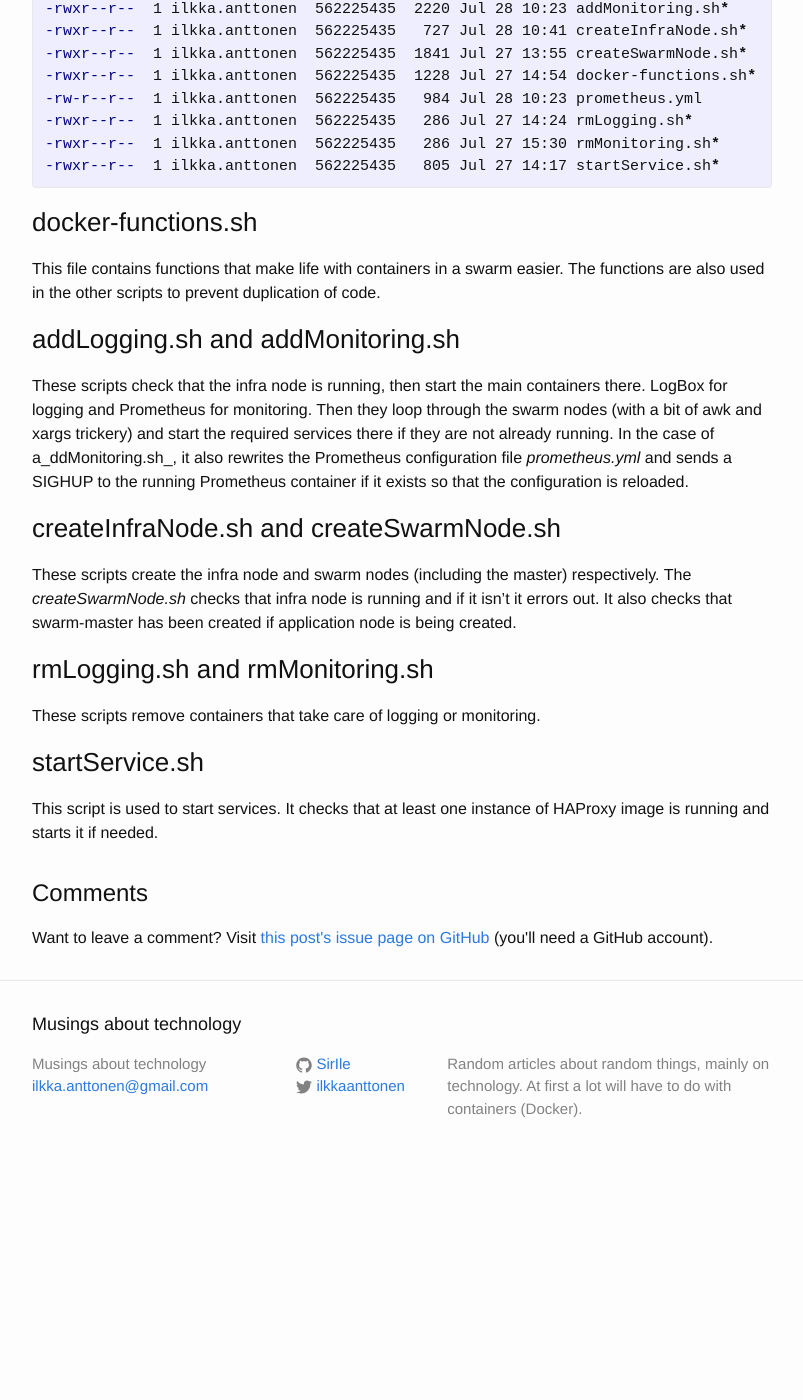
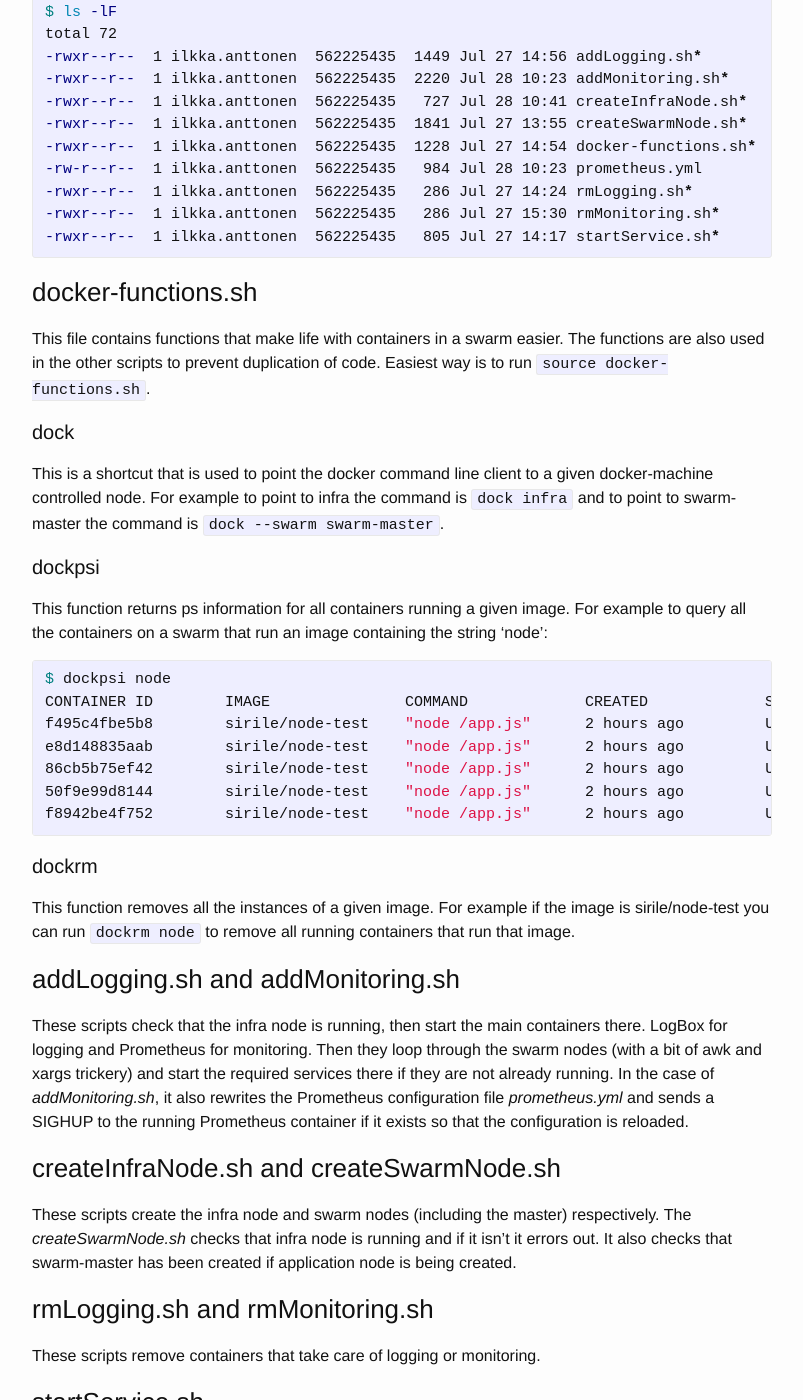
Before and after one commit to SirIle/sirile.github.io, a Jekyll site: the page built from _posts/2015-07-28-scaling-with-discovery-on-docker-swarm-with-consul-registrator-and-haproxy-with-prometheus-monitoring-and-elk-log-aggregation.markdown, in a window 1280 px wide and 1400 px high, scrolled down 6002 px. Shown: the whole window, without its empty margins (238-1041 px from the left). Built offline with Jekyll 4.4.1, drawn with Linux system fonts in a browser that asks for light colours; nearby versions of some CDN libraries; before the commit the page ends 7182 px from its top, so only the background shows below that; some of the changed text lies outside the part shown.

Commit message:
Added information about docker-functions.sh.

```diff
--- a/_posts/2015-07-28-scaling-with-discovery-on-docker-swarm-with-consul-registrator-and-haproxy-with-prometheus-monitoring-and-elk-log-aggregation.markdown
+++ b/_posts/2015-07-28-scaling-with-discovery-on-docker-swarm-with-consul-registrator-and-haproxy-with-prometheus-monitoring-and-elk-log-aggregation.markdown
@@ -178,6 +178,7 @@ Then the cAdvisor instances can be directly accessed from port 8080, for example
 One of the functions in _docker-functions.sh_ can also return an external IP for a container running a given image. Remember to point the docker client to swarm master.
 
 {% highlight bash %}
+$ source docker-functions.sh
 $ dock --swarm swarm-master
 $ dockip rest
 192.168.99.102
@@ -241,11 +242,33 @@ total 72
 
 ### docker-functions.sh
 
-This file contains functions that make life with containers in a swarm easier. The functions are also used in the other scripts to prevent duplication of code.
+This file contains functions that make life with containers in a swarm easier. The functions are also used in the other scripts to prevent duplication of code. Easiest way is to run `source docker-functions.sh`.
+
+#### dock
+
+This is a shortcut that is used to point the docker command line client to a given docker-machine controlled node. For example to point to infra the command is `dock infra` and to point to swarm-master the command is `dock --swarm swarm-master`.
+
+#### dockpsi
+
+This function returns ps information for all containers running a given image. For example to query all the containers on a swarm that run an image containing the string 'node':
+
+{% highlight bash %}
+$ dockpsi node
+CONTAINER ID        IMAGE               COMMAND             CREATED             STATUS              PORTS                          NAMES
+f495c4fbe5b8        sirile/node-test    "node /app.js"      2 hours ago         Up 2 hours          192.168.99.102:32778->80/tcp   swarm-app-1/dreamy_euclid
+e8d148835aab        sirile/node-test    "node /app.js"      2 hours ago         Up 2 hours          192.168.99.101:32777->80/tcp   swarm-master/suspicious_yalow
+86cb5b75ef42        sirile/node-test    "node /app.js"      2 hours ago         Up 2 hours          192.168.99.102:32777->80/tcp   swarm-app-1/cranky_feynman
+50f9e99d8144        sirile/node-test    "node /app.js"      2 hours ago         Up 2 hours          192.168.99.101:32776->80/tcp   swarm-master/insane_lalande
+f8942be4f752        sirile/node-test    "node /app.js"      2 hours ago         Up 2 hours          192.168.99.102:32776->80/tcp   swarm-app-1/pensive_ptolemy
+{% endhighlight %}
+
+#### dockrm
+
+This function removes all the instances of a given image. For example if the image is sirile/node-test you can run `dockrm node` to remove all running containers that run that image.
 
 ### addLogging.sh and addMonitoring.sh
 
-These scripts check that the infra node is running, then start the main containers there. LogBox for logging and Prometheus for monitoring. Then they loop through the swarm nodes (with a bit of awk and xargs trickery) and start the required services there if they are not already running. In the case of a_ddMonitoring.sh_, it also rewrites the Prometheus configuration file _prometheus.yml_ and sends a SIGHUP to the running Prometheus container if it exists so that the configuration is reloaded.
+These scripts check that the infra node is running, then start the main containers there. LogBox for logging and Prometheus for monitoring. Then they loop through the swarm nodes (with a bit of awk and xargs trickery) and start the required services there if they are not already running. In the case of _addMonitoring.sh_, it also rewrites the Prometheus configuration file _prometheus.yml_ and sends a SIGHUP to the running Prometheus container if it exists so that the configuration is reloaded.
 
 ### createInfraNode.sh and createSwarmNode.sh
 
```
